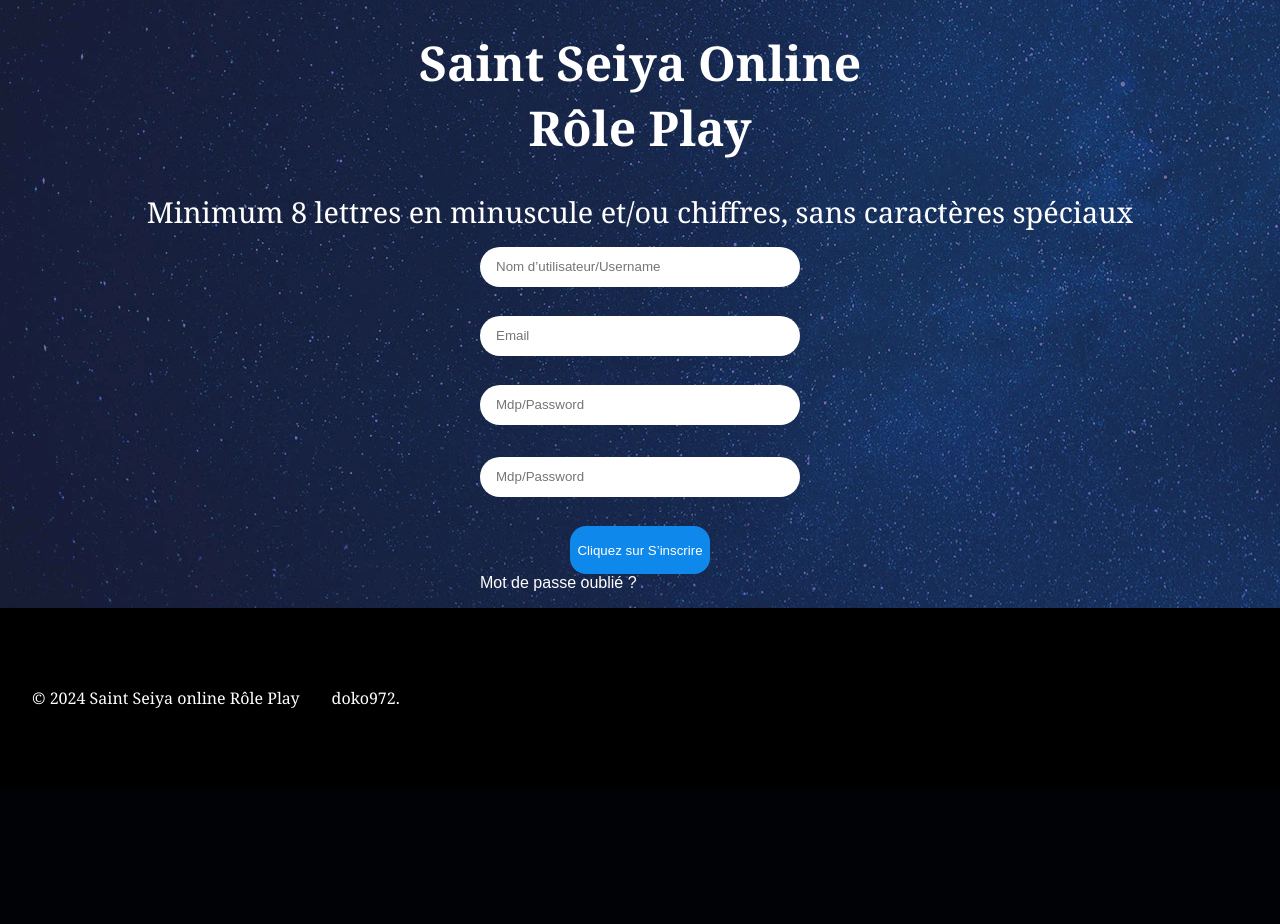
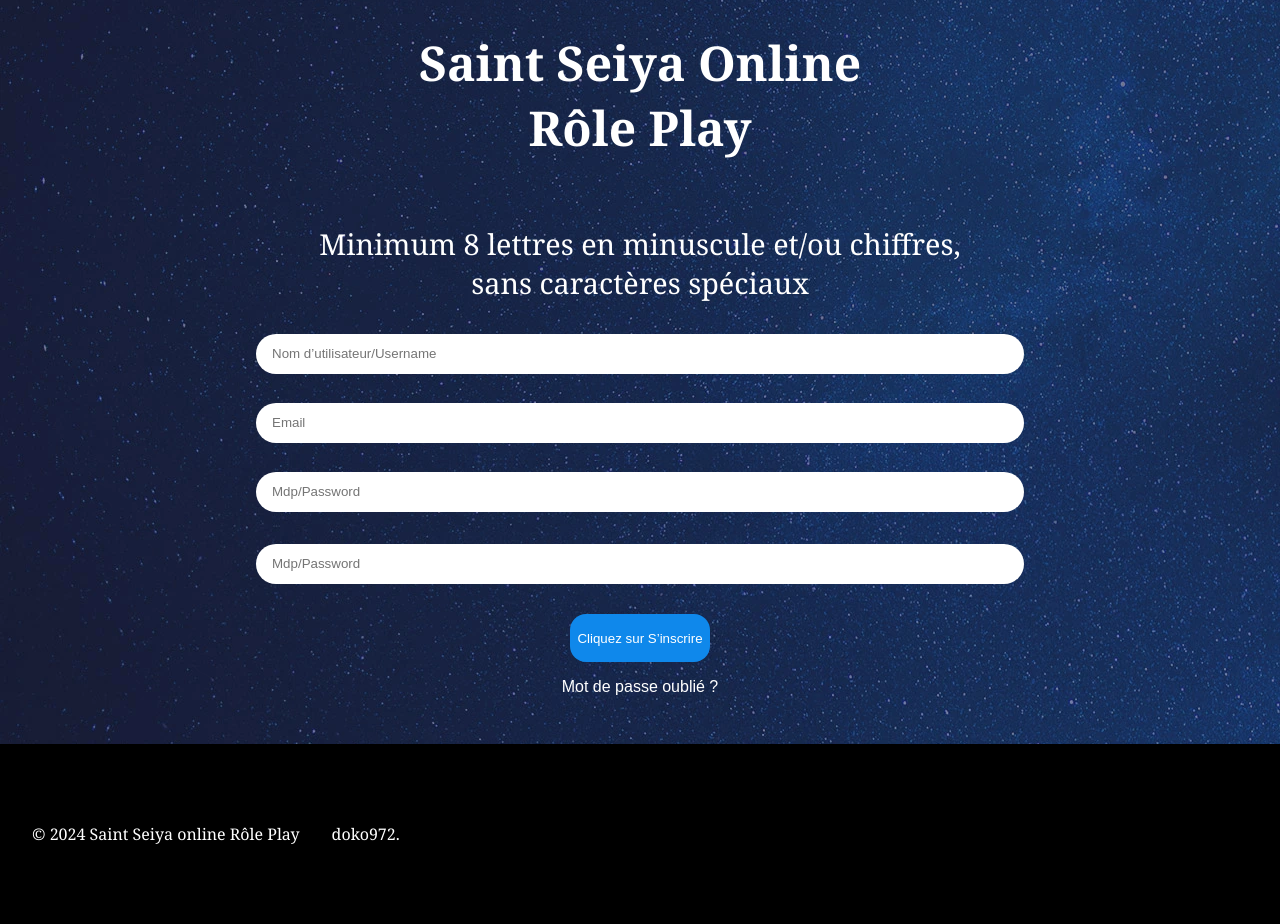
Before and after one commit to doko972/Red-project-web, a PHP site: page /register.html in a window 1280 px wide. Shown: the part 386-1310 px from the top of the page. Before the commit the page ends 1094 px from the top, so only its background shows below. Run offline with PHP 8.4, Linux system fonts and the light colour scheme.

Commit message:
register page - correct width auto 60%

```diff
--- a/css/style.css
+++ b/css/style.css
@@ -787,6 +787,7 @@ p {
     height: 37.5rem;
     aspect-ratio: 1/2;
   }
+
 }
 
 .slider-container .slider-content {
@@ -934,6 +935,10 @@ p {
 }
 
   /*REGITER*/
+  .item-register {
+    margin: 2rem;
+  }
+
   .login_cont {
     margin: 1rem;
   }
@@ -945,7 +950,9 @@ p {
   .content {
     display: flex;
     justify-content: center;
+    margin: 1rem;
   }
+
 
   .login_cont .active {
     display: block;
@@ -1004,14 +1011,19 @@ p {
     color: #333;
     font-weight: 300;
     line-height: 2.5rem;
-  width: 20rem;
+    width: 60vw;
     border-radius: 2rem;
     border: none;
     padding: 1rem;
   }
 
-.Password-forget{
+  .Password-forget {
     height: 2rem;
     background-color: none;
     font-size: 1rem;
   }
+
+  .Password-forget:hover,
+  .Password-forget:hover {
+    color: var(--purple);
+  }
--- a/register.html
+++ b/register.html
@@ -57,13 +57,9 @@
   </div>
   <article>
     <!--REGISTER-->
-    <div class="part part2">
-      <div class="item">
-        <p class="item-title">Minimum 8 lettres en minuscule et/ou chiffres, sans caractères spéciaux</p>
-        <div class="item-content">
-        </div>
+      <div class="item-register">
+        <p>Minimum 8 lettres en minuscule et/ou chiffres, <br>sans caractères spéciaux</p>
         <div class="content">
-
           <div>
             <form class="login_cont" action=register.php method=post>
               <div class="input_signup active">
@@ -84,14 +80,16 @@
                   <input type="submit" id="submit" class="button button__register" name="button"
                     value="Cliquez sur S’inscrire">
                 </div>
+                <div class="content">
+                  <span><a class="Password-forget" href="forgot.php">Mot de passe oublié ?</a></span>
+                </div>
               </div>
-                <span><a class="Password-forget" href="forgot.php">Mot de passe oublié ?</a></span>
-            </form>
+          </div>
+          </form>
 
-          </div>
         </div>
       </div>
-      <!--END REGISTER-->
+    <!--END REGISTER-->
   </article>
   <script src="js/script.js"></script>
   <footer>
```
Lines whose indentation alone changed are shown as unchanged.
